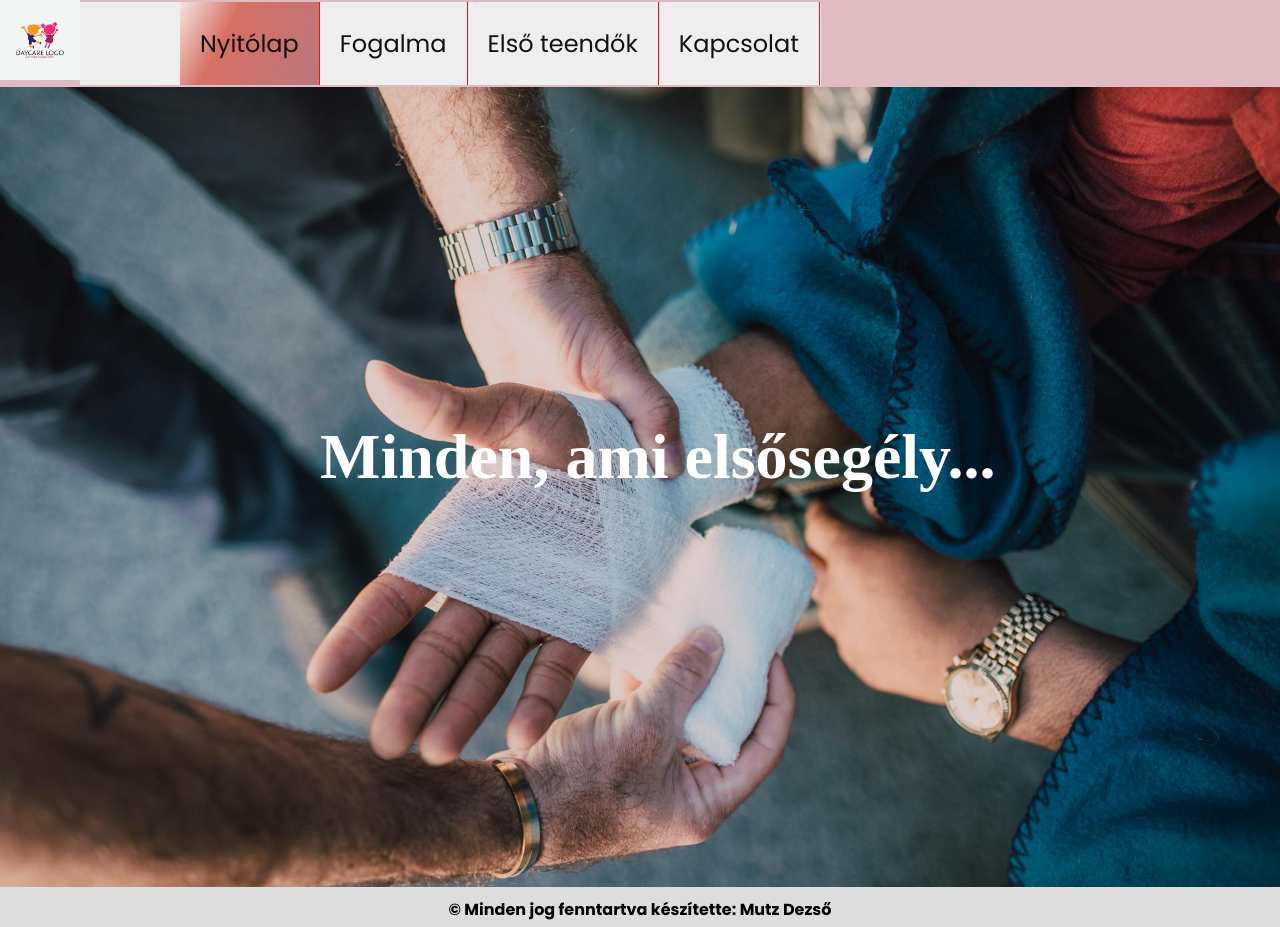
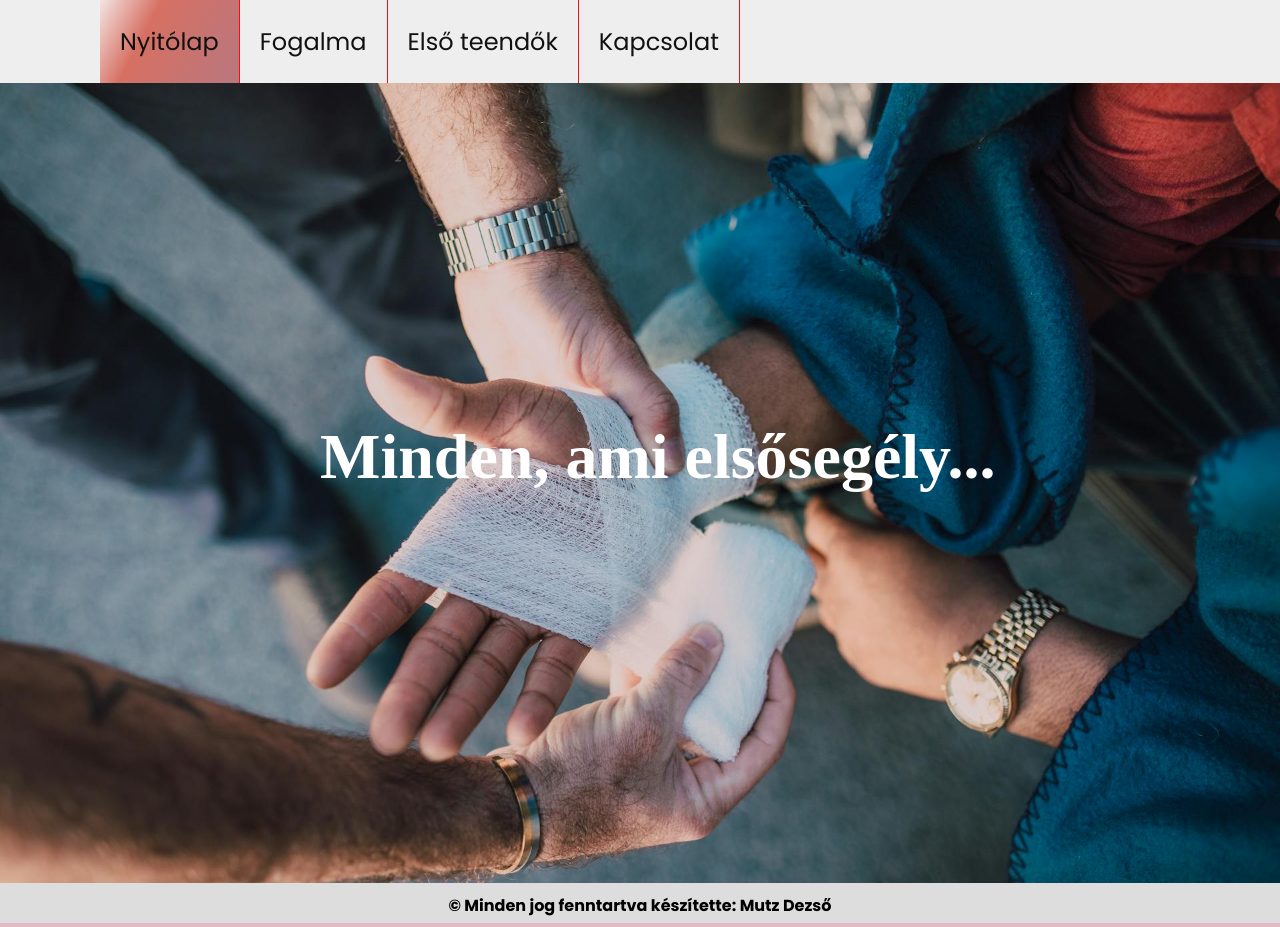
Before and after one commit to mdez81/mdez81.github.io, a plain HTML site: page hazi-feladat-alkalom-8/index.html in a window 1280 px wide. Drawn offline with Linux system fonts and the light colour scheme.

Commit message:
collected all homework corrected

```diff
--- a/hazi-feladat-alkalom-8/css/style.css
+++ b/hazi-feladat-alkalom-8/css/style.css
@@ -56,7 +56,7 @@ transition: transform 2s;
   transform: scale(0.8);
 }
 
-header {
+/*header {
   display: flex;
   justify-content:flex-start;
   align-items: center;
@@ -64,7 +64,7 @@ header {
 
 .logo img {
   height: 80px;
-}
+}*/
 
 header nav ul{
   list-style-type: none;
--- a/hazi-feladat-alkalom-8/index.html
+++ b/hazi-feladat-alkalom-8/index.html
@@ -11,14 +11,14 @@
 
 <body>
     <header>
-        <div class="logo"><img src="img/child-daycare-logo-design-vector-600nw-2352566093.webp" alt="logo" title="logo"></div>
+        <!--<div class="logo"><img src="img/child-daycare-logo-design-vector-600nw-2352566093.webp" alt="logo" title="logo"></div>-->
         <nav>
             <ul>
                 <li class="aktiv-fejlec"><a href="index.html">Nyitólap</a></li>
                 <li><a href="aloldalak/fogalma.html">Fogalma</a></li>
                 <li><a href="aloldalak/teendok.html">Első teendők</a></li>
                 <li><a href="aloldalak/kapcsolat.html">Kapcsolat</a></li>
-                <li><a class="icon" onclick="menuNyitas()" href=""><i class="fa fa-bars" aria-hidden="true"></i></a>
+                <!--<li><a class="icon" onclick="menuNyitas()" href=""><i class="fa fa-bars" aria-hidden="true"></i></a>-->
                 </li>
             </ul>
         </nav>
```
Also changed, not shown: index.html (+2 -2 lines).
